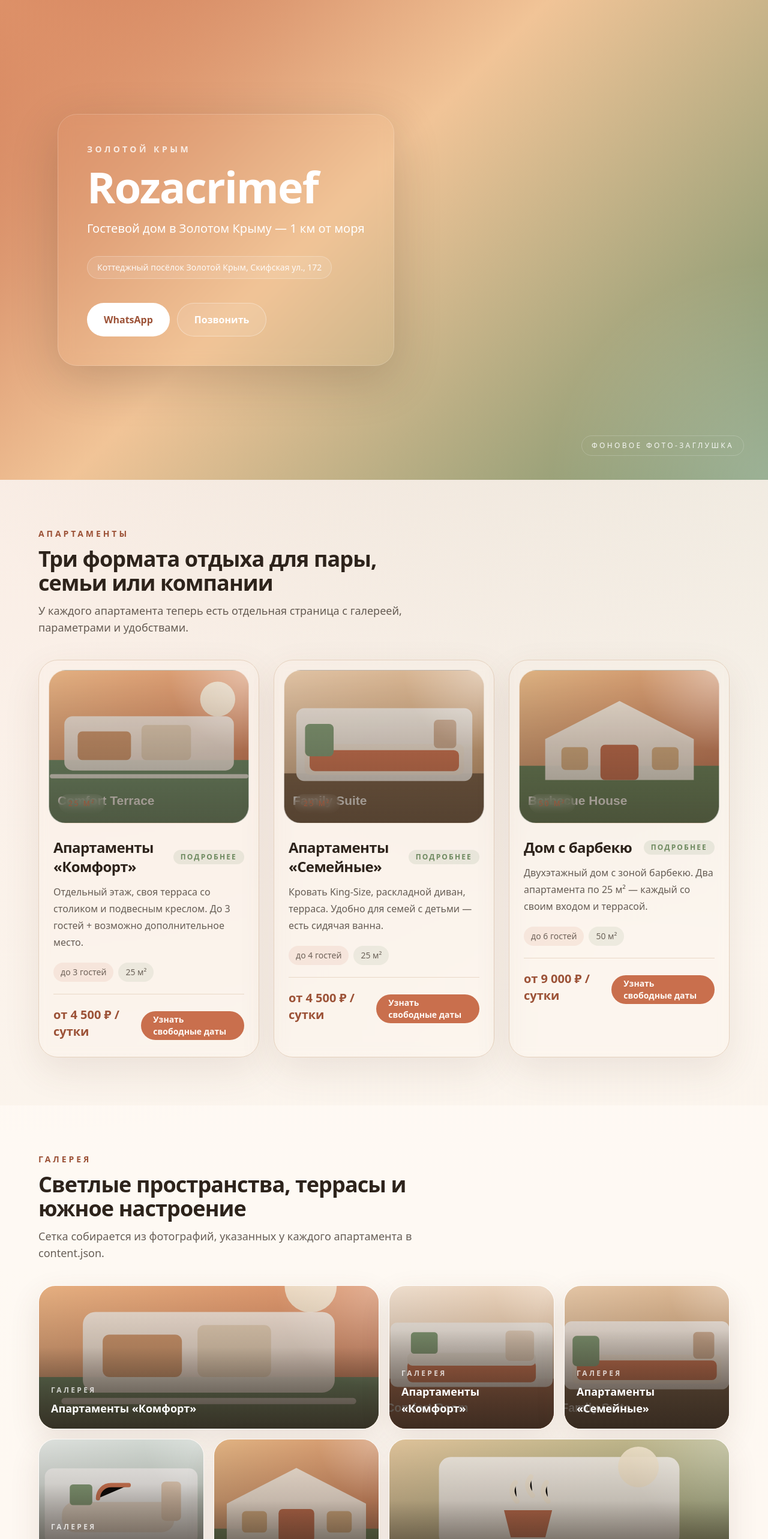
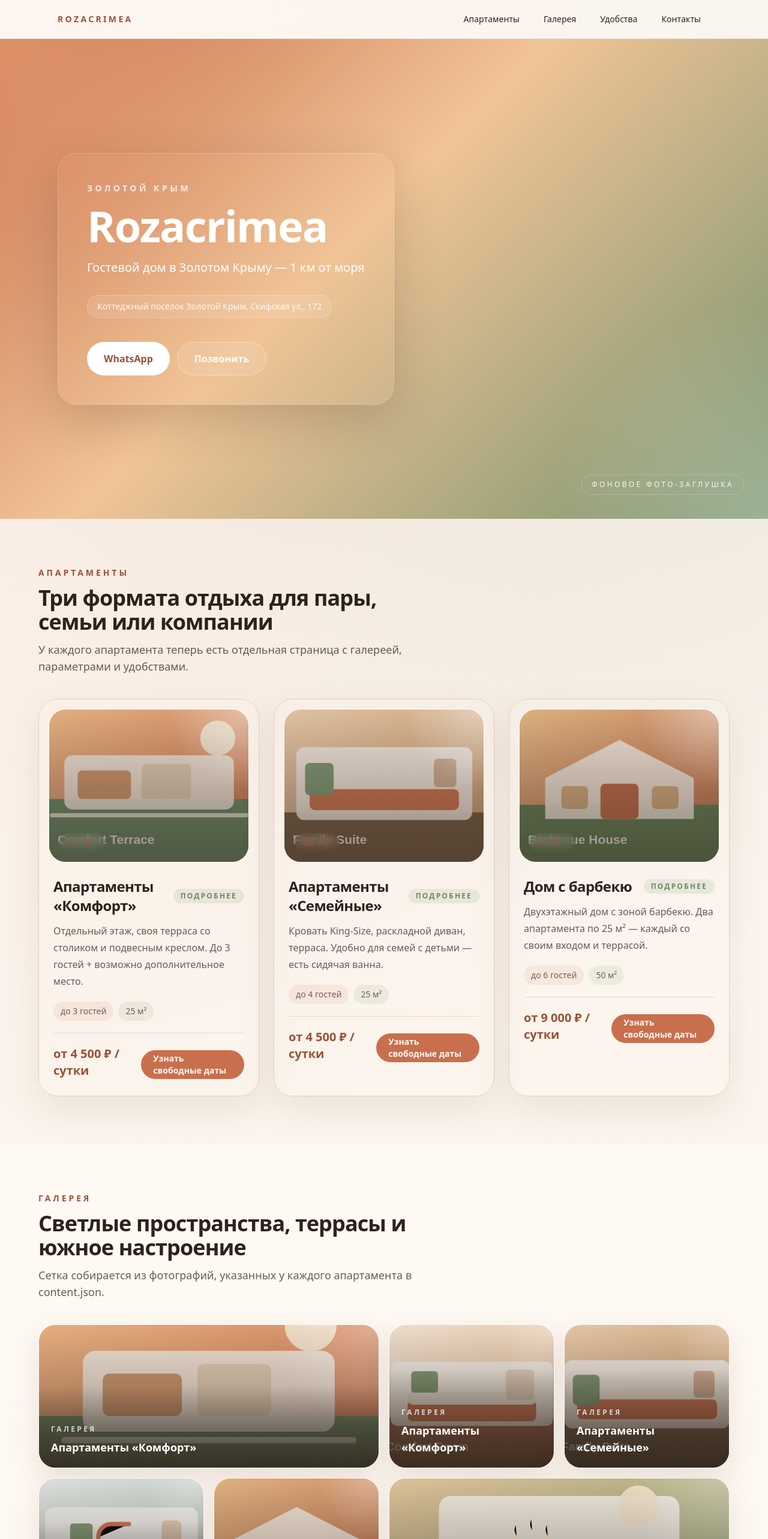
Before and after one commit to TheVeryGit/rozacrimea, a Next.js app: page / in a window 1280 px wide. Shown: the top 2566 px of the page at 60% size. Built offline with nearby package versions, Linux system fonts and the light colour scheme.

Commit message:
Improve apartment pages and site navigation

```diff
--- a/app/apartments/[slug]/page.tsx
+++ b/app/apartments/[slug]/page.tsx
@@ -24,6 +24,7 @@
 };
 
 export const dynamicParams = false;
+export const dynamic = "force-static";
 
 export function generateStaticParams() {
   return siteContent.apartments.map((apartment) => ({
@@ -89,14 +90,16 @@
   }));
 
   return (
-    <main className="px-4 py-8 sm:px-6 sm:py-10 lg:px-8">
+    <main className="px-4 py-4 sm:px-6 sm:py-10 lg:px-8">
       <div className="mx-auto max-w-6xl space-y-10">
-        <Link
-          href="/"
-          className="inline-flex items-center gap-2 rounded-full border border-[var(--border)] bg-white/88 px-5 py-3 text-sm font-semibold text-[var(--accent-deep)] shadow-[0_16px_40px_rgba(118,84,63,0.08)] backdrop-blur transition-transform duration-200 hover:-translate-y-0.5"
-        >
-          ← Назад
-        </Link>
+        <div className="sticky top-3 z-40 w-fit sm:top-4">
+          <Link
+            href="/"
+            className="inline-flex items-center gap-2 rounded-full border border-[var(--border)] bg-white/92 px-4 py-3 text-sm font-semibold text-[var(--accent-deep)] shadow-[0_16px_40px_rgba(118,84,63,0.08)] backdrop-blur transition-transform duration-200 hover:-translate-y-0.5 sm:px-5"
+          >
+            ← Назад
+          </Link>
+        </div>
 
         <ApartmentGallery items={galleryItems} title={apartment.name} />
 
@@ -105,12 +108,12 @@
             <p className="text-sm font-semibold uppercase tracking-[0.28em] text-[var(--accent-deep)]">
               Апартаменты
             </p>
-            <h1 className="max-w-4xl text-4xl font-semibold tracking-tight text-[var(--foreground)] sm:text-5xl">
+            <h1 className="max-w-4xl text-3xl font-semibold tracking-tight text-[var(--foreground)] sm:text-5xl">
               {apartment.name}
             </h1>
           </div>
 
-          <div className="grid gap-4 md:grid-cols-3">
+          <div className="grid grid-cols-1 gap-3 sm:grid-cols-3 sm:gap-4">
             <DetailStat icon={<AreaIcon />} label="Площадь" value={apartment.area} />
             <DetailStat
               icon={<GuestsIcon />}
@@ -126,7 +129,7 @@
 
           <div className="max-w-3xl space-y-4">
             <SectionHeading eyebrow="Описание" title="Пространство для спокойного отдыха" />
-            <p className="text-lg leading-8 text-[color:rgba(45,35,27,0.75)]">
+            <p className="text-base leading-7 text-[color:rgba(45,35,27,0.75)] sm:text-lg sm:leading-8">
               {apartment.description}
             </p>
           </div>
--- a/app/components/gallery.tsx
+++ b/app/components/gallery.tsx
@@ -1,6 +1,8 @@
 "use client";
 
 import { useEffect, useState } from "react";
+import type { CSSProperties } from "react";
+import Image from "next/image";
 
 export type GalleryItem = {
   id: string;
@@ -10,18 +12,35 @@
   accent: string;
 };
 
-function previewStyles(item: GalleryItem) {
-  if (item.src) {
-    return {
-      backgroundImage: `linear-gradient(180deg, rgba(45, 35, 27, 0.08) 0%, rgba(45, 35, 27, 0.52) 100%), url("${item.src}")`,
-      backgroundSize: "cover",
-      backgroundPosition: "center",
-    };
-  }
-
+function createFallbackStyles(item: GalleryItem): CSSProperties {
   return {
     backgroundImage: `linear-gradient(135deg, ${item.accent} 0%, rgba(255, 249, 242, 0.98) 52%, rgba(110, 138, 96, 0.64) 100%)`,
   };
+}
+
+function GalleryImage({
+  item,
+  alt,
+  sizes,
+}: {
+  item: GalleryItem;
+  alt: string;
+  sizes: string;
+}) {
+  if (!item.src) {
+    return <div className="absolute inset-0" style={createFallbackStyles(item)} />;
+  }
+
+  return (
+    <Image
+      fill
+      src={item.src}
+      alt={alt}
+      className="object-cover"
+      sizes={sizes}
+      loading="lazy"
+    />
+  );
 }
 
 export function Gallery({ items }: { items: GalleryItem[] }) {
@@ -64,7 +83,16 @@
             }`}
             aria-label={`Открыть фото: ${item.title}`}
           >
-            <div className="absolute inset-0" style={previewStyles(item)} />
+            <GalleryImage
+              item={item}
+              alt={item.title}
+              sizes={
+                index % 5 === 0
+                  ? "(max-width: 640px) 100vw, (max-width: 1280px) 50vw, 50vw"
+                  : "(max-width: 640px) 100vw, (max-width: 1280px) 50vw, 25vw"
+              }
+            />
+            <div className="absolute inset-0 bg-[linear-gradient(180deg,rgba(45,35,27,0.08)_0%,rgba(45,35,27,0.52)_100%)]" />
             <div className="absolute inset-0 bg-[radial-gradient(circle_at_top_right,_rgba(255,255,255,0.3),_transparent_28%)]" />
             <div className="absolute bottom-0 left-0 right-0 bg-[linear-gradient(180deg,rgba(45,35,27,0)_0%,rgba(45,35,27,0.72)_100%)] px-5 pb-5 pt-16 text-white">
               <p className="text-xs font-semibold uppercase tracking-[0.28em] text-white/75">
@@ -95,7 +123,7 @@
             >
               ×
             </button>
-            <div className="absolute inset-0" style={previewStyles(activeItem)} />
+            <GalleryImage item={activeItem} alt={activeItem.title} sizes="100vw" />
             <div className="absolute inset-0 bg-[radial-gradient(circle_at_top_right,_rgba(255,255,255,0.2),_transparent_24%),linear-gradient(180deg,rgba(45,35,27,0.02)_0%,rgba(45,35,27,0.68)_100%)]" />
             <div className="relative mt-auto w-full p-6 text-white sm:p-8 lg:p-10">
               <p className="text-sm font-semibold uppercase tracking-[0.3em] text-white/72">
--- a/app/components/site-elements.tsx
+++ b/app/components/site-elements.tsx
@@ -1,4 +1,5 @@
 import type { CSSProperties, ReactNode } from "react";
+import Image from "next/image";
 
 function getAmenityIcon(amenity: string) {
   const normalizedAmenity = amenity.toLowerCase();
@@ -152,28 +153,35 @@
   label,
   accentColor,
   src,
+  alt,
   className,
 }: {
   label: string;
   accentColor: string;
   src?: string;
+  alt: string;
   className?: string;
 }) {
-  const backgroundStyles: CSSProperties = src
-    ? {
-        backgroundImage: `linear-gradient(180deg, rgba(45, 35, 27, 0.1) 0%, rgba(45, 35, 27, 0.5) 100%), url("${src}")`,
-        backgroundSize: "cover",
-        backgroundPosition: "center",
-      }
-    : {
-        backgroundImage: `linear-gradient(135deg, ${accentColor} 0%, rgba(255, 248, 239, 0.95) 48%, rgba(110, 138, 96, 0.66) 100%)`,
-      };
+  const backgroundStyles: CSSProperties = {
+    backgroundImage: `linear-gradient(135deg, ${accentColor} 0%, rgba(255, 248, 239, 0.95) 48%, rgba(110, 138, 96, 0.66) 100%)`,
+  };
 
   return (
     <div
       className={`relative overflow-hidden rounded-[28px] border border-white/60 bg-[var(--surface-strong)] ${className ?? ""}`}
-      style={backgroundStyles}
+      style={!src ? backgroundStyles : undefined}
     >
+      {src ? (
+        <Image
+          fill
+          src={src}
+          alt={alt}
+          className="object-cover"
+          sizes="(max-width: 640px) 100vw, (max-width: 1024px) 50vw, 33vw"
+          loading="lazy"
+        />
+      ) : null}
+      <div className="absolute inset-0 bg-[linear-gradient(180deg,rgba(45,35,27,0.1)_0%,rgba(45,35,27,0.5)_100%)]" />
       <div className="absolute inset-0 bg-[radial-gradient(circle_at_top_right,_rgba(255,255,255,0.42),_transparent_32%)]" />
       <div className="absolute bottom-4 left-4 rounded-full bg-white/82 px-4 py-2 text-xs font-medium uppercase tracking-[0.22em] text-[var(--accent-deep)] backdrop-blur">
         {label}
@@ -203,15 +211,15 @@
   value: string;
 }) {
   return (
-    <div className="flex items-center gap-4 rounded-[28px] border border-[var(--border)] bg-white/88 p-5 shadow-[0_18px_44px_rgba(118,84,63,0.09)] backdrop-blur">
-      <div className="flex h-12 w-12 shrink-0 items-center justify-center rounded-2xl bg-[rgba(201,111,77,0.12)] text-[var(--accent-deep)]">
+    <div className="flex items-center gap-3 rounded-[24px] border border-[var(--border)] bg-white/88 p-4 shadow-[0_18px_44px_rgba(118,84,63,0.09)] backdrop-blur sm:gap-4 sm:rounded-[28px] sm:p-5">
+      <div className="flex h-11 w-11 shrink-0 items-center justify-center rounded-2xl bg-[rgba(201,111,77,0.12)] text-[var(--accent-deep)] sm:h-12 sm:w-12">
         <span className="h-6 w-6">{icon}</span>
       </div>
       <div className="space-y-1">
         <p className="text-xs font-semibold uppercase tracking-[0.24em] text-[color:rgba(45,35,27,0.55)]">
           {label}
         </p>
-        <p className="text-lg font-semibold text-[var(--foreground)]">{value}</p>
+        <p className="text-base font-semibold text-[var(--foreground)] sm:text-lg">{value}</p>
       </div>
     </div>
   );
--- /dev/null
+++ b/app/components/sticky-nav.tsx
@@ -0,0 +1,90 @@
+"use client";
+
+import { useState } from "react";
+import { siteContent } from "@/lib/site";
+
+const navItems = [
+  { href: "#apartments", label: "Апартаменты" },
+  { href: "#gallery", label: "Галерея" },
+  { href: "#amenities", label: "Удобства" },
+  { href: "#contacts", label: "Контакты" },
+];
+
+function MenuIcon({ open }: { open: boolean }) {
+  return (
+    <svg viewBox="0 0 24 24" fill="none" stroke="currentColor" strokeWidth="1.8">
+      {open ? (
+        <path d="M6 6 18 18M18 6 6 18" />
+      ) : (
+        <>
+          <path d="M4 7h16" />
+          <path d="M4 12h16" />
+          <path d="M4 17h16" />
+        </>
+      )}
+    </svg>
+  );
+}
+
+export function StickyNav() {
+  const [isOpen, setIsOpen] = useState(false);
+
+  return (
+    <header className="sticky top-0 z-50 border-b border-[rgba(229,209,190,0.72)] bg-[rgba(255,249,244,0.82)] backdrop-blur-xl">
+      <div className="mx-auto max-w-6xl px-4 sm:px-6 lg:px-8">
+        <div className="flex min-h-16 items-center justify-between gap-4 py-2">
+          <a
+            href="#top"
+            className="text-sm font-semibold uppercase tracking-[0.24em] text-[var(--accent-deep)]"
+          >
+            {siteContent.hero.title}
+          </a>
+
+          <nav className="hidden items-center gap-2 md:flex" aria-label="Основная навигация">
+            {navItems.map((item) => (
+              <a
+                key={item.href}
+                href={item.href}
+                className="rounded-full px-4 py-2 text-sm font-medium text-[var(--foreground)] transition-colors duration-200 hover:bg-white hover:text-[var(--accent-deep)]"
+              >
+                {item.label}
+              </a>
+            ))}
+          </nav>
+
+          <button
+            type="button"
+            onClick={() => setIsOpen((current) => !current)}
+            className="inline-flex h-11 w-11 items-center justify-center rounded-full border border-[var(--border)] bg-white/88 text-[var(--accent-deep)] shadow-[0_12px_30px_rgba(118,84,63,0.08)] md:hidden"
+            aria-expanded={isOpen}
+            aria-controls="mobile-menu"
+            aria-label={isOpen ? "Закрыть меню" : "Открыть меню"}
+          >
+            <span className="h-5 w-5">
+              <MenuIcon open={isOpen} />
+            </span>
+          </button>
+        </div>
+
+        {isOpen ? (
+          <nav
+            id="mobile-menu"
+            className="grid gap-2 border-t border-[rgba(229,209,190,0.72)] py-3 md:hidden"
+            aria-label="Мобильная навигация"
+          >
+            {navItems.map((item) => (
+              <a
+                key={item.href}
+                href={item.href}
+                onClick={() => setIsOpen(false)}
+                className="rounded-2xl bg-white px-4 py-3 text-sm font-semibold text-[var(--foreground)] shadow-[0_12px_30px_rgba(118,84,63,0.06)] transition-colors duration-200 hover:text-[var(--accent-deep)]"
+              >
+                {item.label}
+              </a>
+            ))}
+          </nav>
+        ) : null}
+      </div>
+    </header>
+  );
+}
--- a/app/globals.css
+++ b/app/globals.css
@@ -19,6 +19,7 @@
 
 html {
   scroll-behavior: smooth;
+  scroll-padding-top: 5.5rem;
 }
 
 body {
--- a/app/page.tsx
+++ b/app/page.tsx
@@ -1,5 +1,6 @@
 import Link from "next/link";
 import { Gallery, type GalleryItem } from "@/app/components/gallery";
+import { StickyNav } from "@/app/components/sticky-nav";
 import {
   AmenityCard,
   PhotoBlock,
@@ -34,7 +35,7 @@
   );
 
   return (
-    <main className="overflow-x-hidden">
+    <main id="top" className="overflow-x-hidden">
       {siteContent.promo.active ? (
         <section className="border-b border-[rgba(156,82,55,0.16)] bg-[linear-gradient(90deg,#bf5f3f_0%,#d37d58_50%,#e2a161_100%)] px-4 py-3 text-sm font-medium text-[#fff8f0] sm:text-base">
           <div className="mx-auto flex max-w-6xl items-center justify-center text-center">
@@ -42,6 +43,8 @@
           </div>
         </section>
       ) : null}
+
+      <StickyNav />
 
       <section className="relative isolate min-h-[100svh] overflow-hidden">
         <div className="absolute inset-0 bg-[linear-gradient(180deg,rgba(38,28,22,0.24),rgba(38,28,22,0.56))]" />
@@ -85,7 +88,10 @@
         </div>
       </section>
 
-      <section className="px-4 py-20 sm:px-6 lg:px-8">
+      <section
+        id="apartments"
+        className="scroll-mt-24 px-4 py-20 sm:px-6 lg:px-8"
+      >
         <div className="mx-auto max-w-6xl space-y-10">
           <SectionHeading
             eyebrow="Апартаменты"
@@ -114,6 +120,7 @@
                     label={apartment.area}
                     accentColor={warmAccents[index % warmAccents.length]}
                     src={apartment.photos[0]}
+                    alt={apartment.name}
                     className="m-4 h-64"
                   />
 
@@ -167,7 +174,10 @@
         </div>
       </section>
 
-      <section className="bg-[rgba(255,250,244,0.88)] px-4 py-20 sm:px-6 lg:px-8">
+      <section
+        id="gallery"
+        className="scroll-mt-24 bg-[rgba(255,250,244,0.88)] px-4 py-20 sm:px-6 lg:px-8"
+      >
         <div className="mx-auto max-w-6xl space-y-10">
           <SectionHeading
             eyebrow="Галерея"
@@ -178,7 +188,10 @@
         </div>
       </section>
 
-      <section className="px-4 py-20 sm:px-6 lg:px-8">
+      <section
+        id="amenities"
+        className="scroll-mt-24 px-4 py-20 sm:px-6 lg:px-8"
+      >
         <div className="mx-auto max-w-6xl space-y-10">
           <SectionHeading
             eyebrow="Удобства"
@@ -244,7 +257,10 @@
         </div>
       </section>
 
-      <section className="bg-[rgba(255,250,244,0.88)] px-4 py-20 sm:px-6 lg:px-8">
+      <section
+        id="contacts"
+        className="scroll-mt-24 bg-[rgba(255,250,244,0.88)] px-4 py-20 sm:px-6 lg:px-8"
+      >
         <div className="mx-auto grid max-w-6xl gap-8 lg:grid-cols-[1.05fr_0.95fr]">
           <div className="space-y-8">
             <SectionHeading
--- a/content.json
+++ b/content.json
@@ -1,6 +1,6 @@
 {
   "hero": {
-    "title": "Rozacrimef",
+    "title": "Rozacrimea",
     "subtitle": "Гостевой дом в Золотом Крыму — 1 км от моря",
     "phone": "+7 (977) 714-79-08",
     "whatsapp": "79777147908",
--- a/next.config.mjs
+++ b/next.config.mjs
@@ -1,4 +1,14 @@
 /** @type {import('next').NextConfig} */
-const nextConfig = {};
+const nextConfig = {
+  compress: true,
+  poweredByHeader: false,
+  images: {
+    formats: ["image/avif", "image/webp"],
+    minimumCacheTTL: 2678400,
+    dangerouslyAllowSVG: true,
+    contentDispositionType: "inline",
+    contentSecurityPolicy: "default-src 'self'; script-src 'none'; sandbox;",
+  },
+};
 
 export default nextConfig;
```
Also changed, not shown: app/components/apartment-gallery.tsx (+110 -28 lines).
